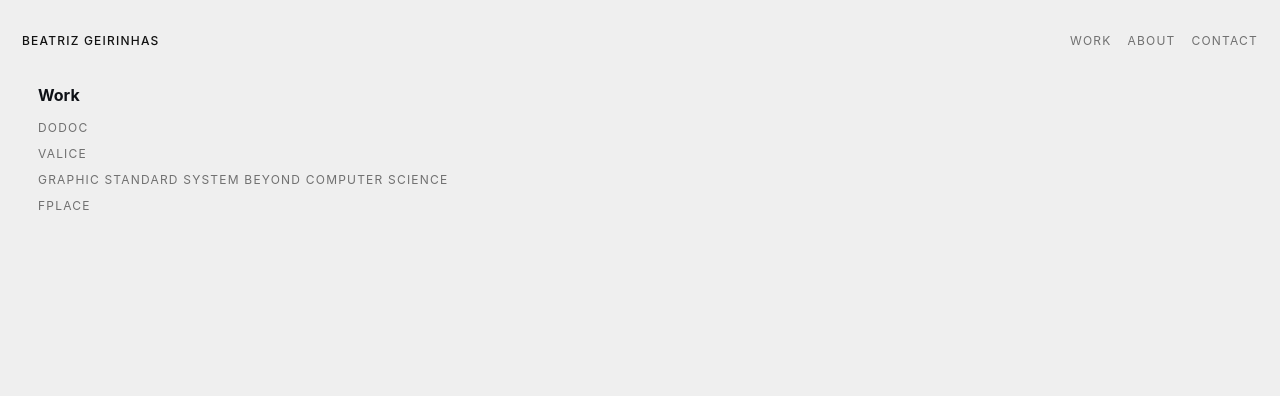
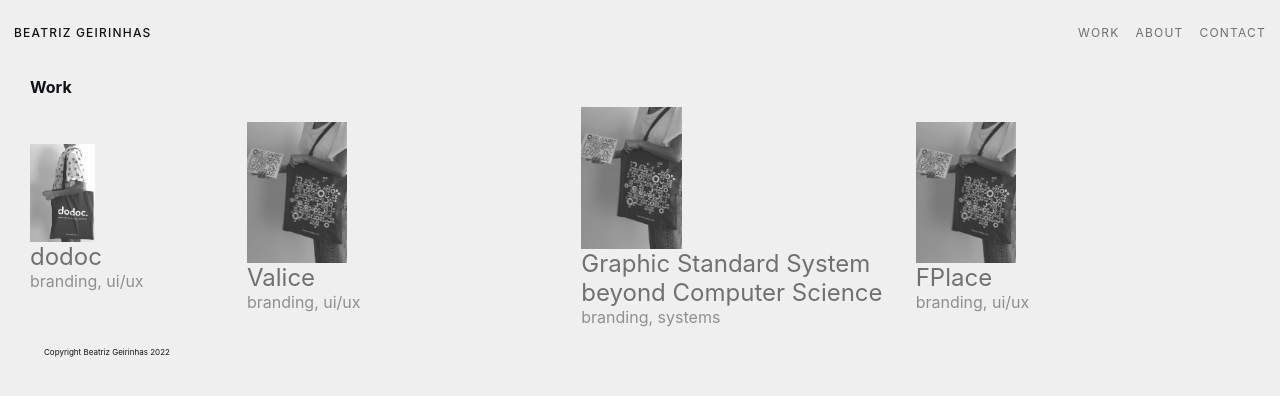
Before and after one commit to beatrizgeirinhas/portfolio, a Gatsby site: page /work in a window 1280 px wide. Built offline with nearby package versions, Linux system fonts and the light colour scheme; Gatsby itself is replaced by a stand-in of ours.

Commit message:
design tweaks

```diff
--- a/src/components/Button/Button.js
+++ b/src/components/Button/Button.js
@@ -1,21 +1,25 @@
 import React, { useCallback } from "react";
 import { styled } from "../../../stitches.config";
+import { Icon } from "../index";
 
 const StyledButton = styled("button", {
   all: "unset",
   alignItems: "center",
   boxSizing: "border-box",
   userSelect: "none",
-  fontSize: "12px",
+  display: "flex",
+  flexDirection: "row",
+  fontSize: "16px",
   cursor: "pointer",
   color: "$gray800",
+  width: "fit-content",
   "&:hover": {
     transition: "color 0.5s",
-    color: "$gray1000",
+    color: "#0051ED",
   },
 });
 
-const Button = ({ children, onClick, disabled }) => {
+const Button = ({ children, onClick, disabled, icon }) => {
   const handleOnClick = useCallback(
     (e) => {
       if (!disabled) {
@@ -26,6 +30,7 @@
   );
   return (
     <StyledButton disabled={disabled} onClick={handleOnClick}>
+      {icon && <Icon icon={icon} size={16} />}
       {children}
     </StyledButton>
   );
--- /dev/null
+++ b/src/components/Card/Card.js
@@ -0,0 +1,52 @@
+import React from "react";
+import { styled } from "../../../stitches.config";
+
+const StyledTitle = styled("div", {
+  fontSize: "24px",
+  color: "$gray900",
+});
+
+const StyledNotes = styled("div", {
+  fontSize: "16px",
+  color: "$gray800",
+});
+
+const ImageContainer = styled("img", {
+  display: "flex",
+  flexDirection: "column",
+  width: "30%",
+  opacity: 0.85,
+});
+
+const StyledContainer = styled("a", {
+  display: "flex",
+  flexDirection: "column",
+  justifyContent: "center",
+  textDecoration: "none",
+  "&:hover": {
+    [`& ${StyledTitle}`]: {
+      transition: "color 0.5s",
+      color: "$gray1000",
+    },
+    [`& ${StyledNotes}`]: {
+      transition: "color 0.5s",
+      color: "$gray1000",
+    },
+    [`& ${ImageContainer}`]: {
+      transition: "opacity 0.5s",
+      opacity: 1,
+    },
+  },
+});
+
+const Card = ({ title, notes, src, href, target }) => {
+  return (
+    <StyledContainer href={href} target={target}>
+      <ImageContainer src={src} width="50%" alt={src} />
+      <StyledTitle>{title}</StyledTitle>
+      <StyledNotes>{notes}</StyledNotes>
+    </StyledContainer>
+  );
+};
+
+export default Card;
--- /dev/null
+++ b/src/components/Footer/Footer.js
@@ -0,0 +1,17 @@
+import * as React from "react";
+import styled from "styled-components";
+import { Link, Button } from "../index";
+
+const StyledContainer = styled.nav`
+  display: flex;
+  flex-direction: row;
+  justify-content: space-between;
+  align-items: center;
+  padding: 20px 14px;
+`;
+
+const Footer = () => (
+  <StyledContainer>Copyright Beatriz Geirinhas 2022</StyledContainer>
+);
+
+export default Footer;
--- /dev/null
+++ b/src/components/Icon/ArrowRight.js
@@ -0,0 +1,18 @@
+import React from "react";
+
+const ArrowRight = ({ color }) => {
+  <svg
+    width="25"
+    height="16"
+    viewBox="0 0 25 16"
+    fill="none"
+    xmlns="http://www.w3.org/2000/svg"
+  >
+    <path
+      d="M0.292893 7.2929C-0.0976311 7.68342 -0.097631 8.31658 0.292893 8.70711L6.65685 15.0711C7.04738 15.4616 7.68054 15.4616 8.07107 15.0711C8.46159 14.6805 8.46159 14.0474 8.07107 13.6569L2.41421 8L8.07107 2.34315C8.46159 1.95262 8.46159 1.31946 8.07107 0.928934C7.68054 0.538409 7.04738 0.538409 6.65685 0.928934L0.292893 7.2929ZM25 7L1 7L1 9L25 9L25 7Z"
+      fill={color}
+    />
+  </svg>;
+};
+
+export default ArrowRight;
--- /dev/null
+++ b/src/components/Icon/Icon.js
@@ -0,0 +1,56 @@
+import React from "react";
+import PropTypes from "prop-types";
+import { styled } from "../../../stitches.config";
+import ArrowRight from "./ArrowRight";
+
+// Version 1.0
+
+const ICON_SIZES = {
+  16: ArrowRight,
+};
+
+const StyledIcon = styled("span", {
+  display: "flex",
+});
+
+export const IconFactory = ({ size, icon, opacity, innerRef, color }) => {
+  const Iconsize = ICON_SIZES[size];
+  const Icon = Iconsize[icon];
+  if (icon.indexOf("http") === 0) {
+    return (
+      <StyledIcon css={{ opacity }} ref={innerRef}>
+        <img src={icon} width={size} height={size} alt={icon} />
+      </StyledIcon>
+    );
+  }
+  if (Icon) {
+    return (
+      <StyledIcon css={{ opacity }} size={size} ref={innerRef}>
+        <Icon color={color} />
+      </StyledIcon>
+    );
+  }
+
+  console.error("Missing Icon:", icon);
+  return null;
+};
+
+IconFactory.propTypes = {
+  /** Changes the size of the icon */
+  size: PropTypes.oneOf([16, 24, 32]).isRequired,
+  /** Icon name  */
+  icon: PropTypes.string.isRequired,
+  /** Changes the opacity of the icon */
+  opacity: PropTypes.number,
+  /** Handler to be called on click */
+  color: PropTypes.string,
+  innerRef: PropTypes.node,
+};
+
+IconFactory.defaultProps = {
+  opacity: 1,
+  color: undefined,
+  innerRef: undefined,
+};
+
+export default IconFactory;
--- /dev/null
+++ b/src/components/NextProject/NextProject.js
@@ -0,0 +1,35 @@
+import React from "react";
+import { styled } from "../../../stitches.config";
+import { Button } from "../index";
+
+const StyledTitle = styled("div", {
+  fontSize: "24px",
+  color: "$gray1000",
+  marginBottom: "1rem",
+});
+
+const StyledNotes = styled("div", {
+  fontSize: "16px",
+  color: "$gray800",
+});
+
+const StyledContainer = styled("a", {
+  display: "flex",
+  flexDirection: "column",
+  justifyContent: "center",
+  textDecoration: "none",
+  padding: "8rem 4rem",
+  backgroundColor: "$gray100",
+});
+
+const NextProject = ({ title, notes, src, href, target }) => {
+  return (
+    <StyledContainer href={href} target={target}>
+      <StyledTitle>{title}</StyledTitle>
+      <StyledNotes>{notes}</StyledNotes>
+      <Button>View Project</Button>
+    </StyledContainer>
+  );
+};
+
+export default NextProject;
--- a/src/components/index.js
+++ b/src/components/index.js
@@ -1,6 +1,10 @@
 export { default as Button } from "./Button/Button";
+export { default as Card } from "./Card/Card";
 export { default as Link } from "./Link/Link";
 export { default as Title } from "./Title/Title";
 export { default as Layout } from "./Layout/layout";
 export { default as Subtitle } from "./Subtitle/Subtitle";
 export { default as Paragraph } from "./Paragraph/Paragraph";
+export { default as Icon } from "./Icon/Icon";
+export { default as NextProject } from "./NextProject/NextProject";
+export { default as Footer } from "./Footer/Footer";
--- a/src/pages/work.js
+++ b/src/pages/work.js
@@ -1,10 +1,17 @@
 import * as React from "react";
 import { styled } from "../../stitches.config";
-import { Layout, Link } from "../components/index";
+import { Layout, Link, Card, Footer } from "../components/index";
+import Image1 from "../images/Thesis/1.png";
+import Image2 from "../images/Thesis/2.png";
 
 const StyledContainer = styled("div", {
   display: "flex",
   flexDirection: "column",
+});
+
+const RowContainer = styled("div", {
+  display: "flex",
+  flexDirection: "row",
 });
 
 const WorkPage = () => {
@@ -13,19 +20,38 @@
       <title>Work</title>
       <h1>Work</h1>
       <StyledContainer>
-        <Link href="/Works/Dodoc" target="_self">
-          dodoc
-        </Link>
-        <Link href="/Works/Valice" target="_self">
-          Valice
-        </Link>
-        <Link href="/Works/Thesis" target="_self">
-          Graphic Standard System beyond Computer Science
-        </Link>
-        <Link href="/Works/FPlace" target="_self">
-          FPlace
-        </Link>
+        <RowContainer>
+          <Card
+            title="dodoc"
+            notes="branding, ui/ux"
+            src={Image2}
+            href="/Works/Dodoc"
+            target="_self"
+          />
+          <Card
+            title="Valice"
+            notes="branding, ui/ux"
+            src={Image1}
+            href="/Works/Valice"
+            target="_self"
+          />
+          <Card
+            title="Graphic Standard System beyond Computer Science"
+            notes="branding, systems"
+            src={Image1}
+            href="/Works/Thesis"
+            target="_self"
+          />
+          <Card
+            title="FPlace"
+            notes="branding, ui/ux"
+            src={Image1}
+            href="/Works/FPlace"
+            target="_self"
+          />
+        </RowContainer>
       </StyledContainer>
+      <Footer />
     </Layout>
   );
 };
--- a/src/styles/global.css
+++ b/src/styles/global.css
@@ -6,3 +6,7 @@
     background-color:hsl(0 0% 93.7%);
     color: #0E1116;
 }
+
+body{
+    margin: 0;
+}
```
Also changed, not shown: src/pages/Works/Valice.js (+19 -6 lines), src/images/icon/Arrow.png (added).
